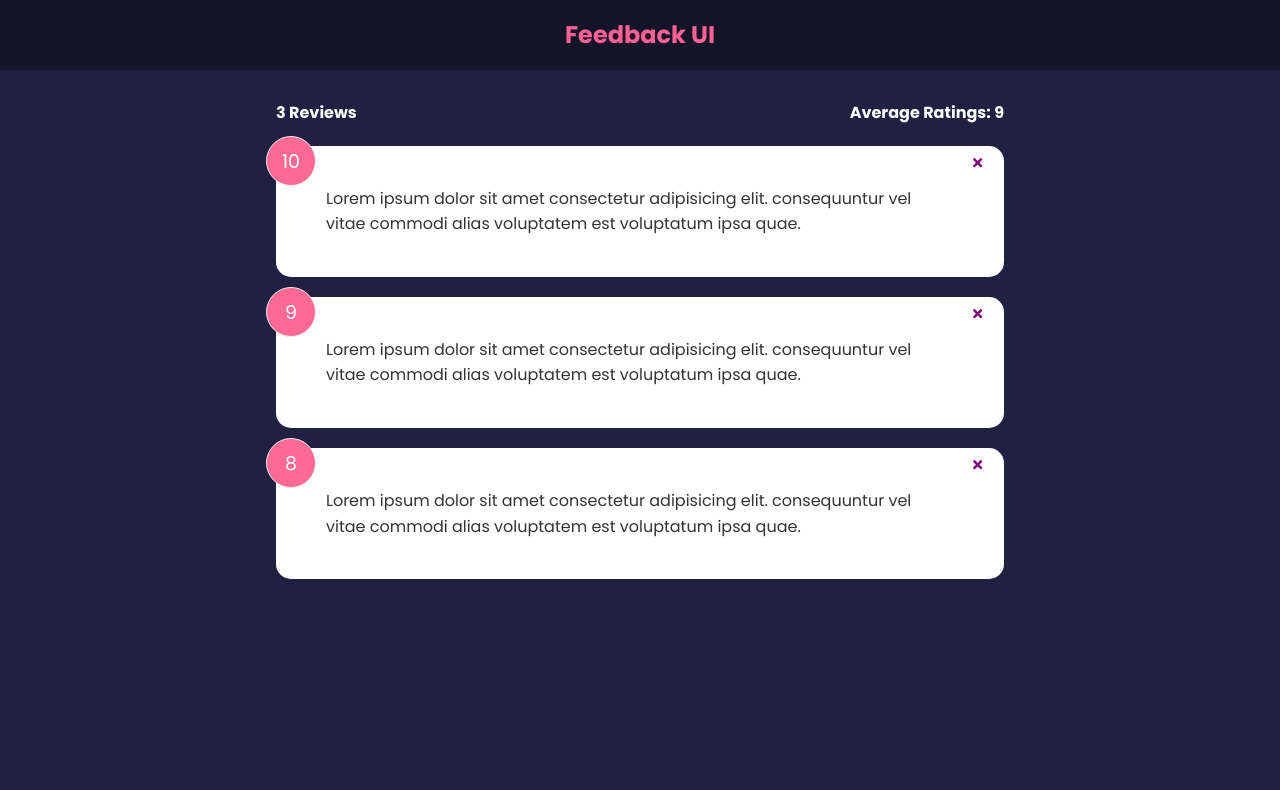
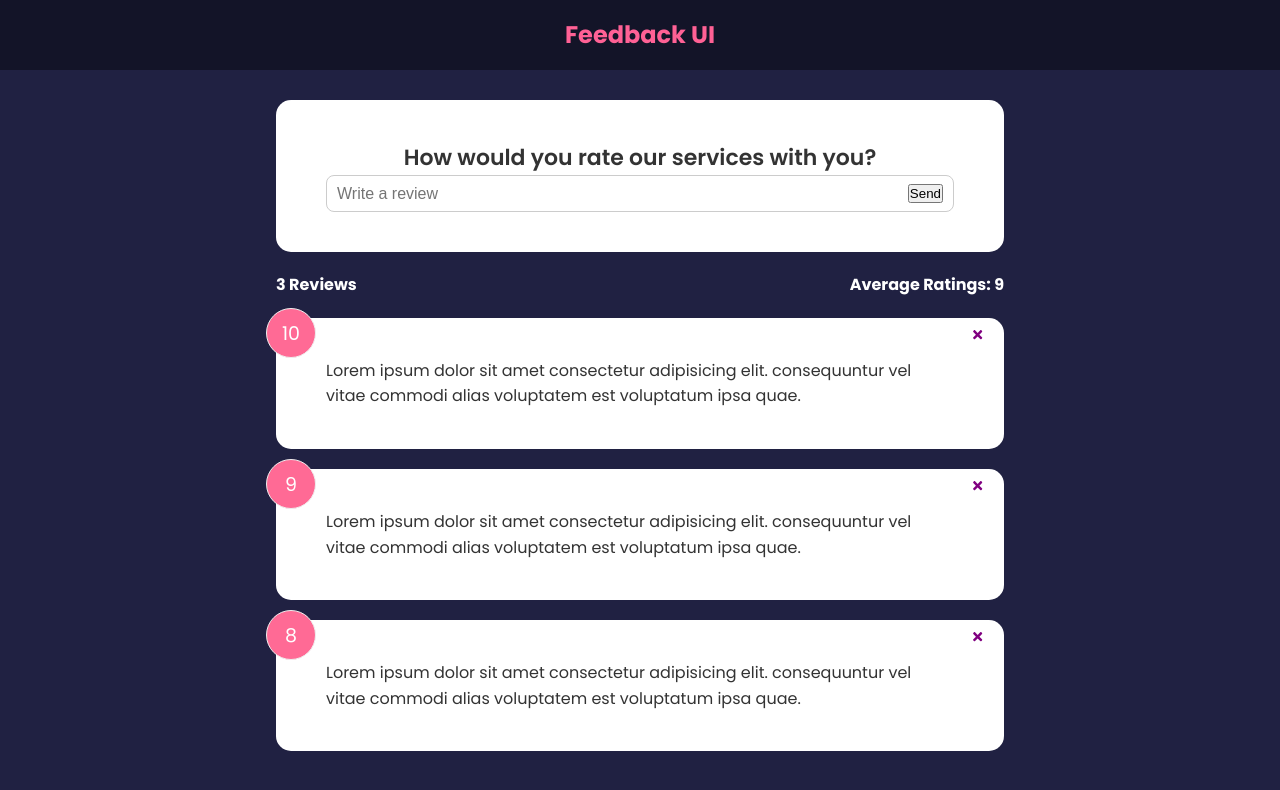
Before and after one commit to lario0913/feedback-app, a React (Create React App) app: page / in a window 1280 px wide. Shown: the top 790 px of the page. Built offline with nearby package versions, Linux system fonts and the light colour scheme.

Commit message:
created the feedbackfrom components that will be used to add feedbacks comments to the app

```diff
--- a/src/App.js
+++ b/src/App.js
@@ -1,4 +1,5 @@
 import React, {useState} from 'react'
+import FeedbackForm from './components/FeedbackForm'
 import FeedbackList from './components/FeedbackList'
 import FeedbackStats from './components/FeedbackStats'
 import Header from './components/Header'
@@ -16,6 +17,7 @@
     <>
       <Header/>
       <div className='container'>
+        <FeedbackForm />
         <FeedbackStats feedback={feedback} />
         <FeedbackList feedback={feedback} handleDelete={deleteFeedback}/>
       </div>
--- /dev/null
+++ b/src/components/FeedbackForm.jsx
@@ -0,0 +1,23 @@
+import {useState} from 'react'
+import Card from './shared/Card'
+
+function FeedbackForm() {
+    const [text, setText] = useState('')
+
+    const handleTextChange = (e) => {
+        setText(e.target.value)
+    }
+  return (
+    <Card>
+        <form>
+            <h2>How would you rate our services with you?</h2>
+            <div className="input-group">
+                <input type="text" placeholder='Write a review' onChange={handleTextChange}/>
+                <button type="submit">Send</button>
+            </div>
+        </form>
+    </Card>
+  )
+}
+
+export default FeedbackForm
```
